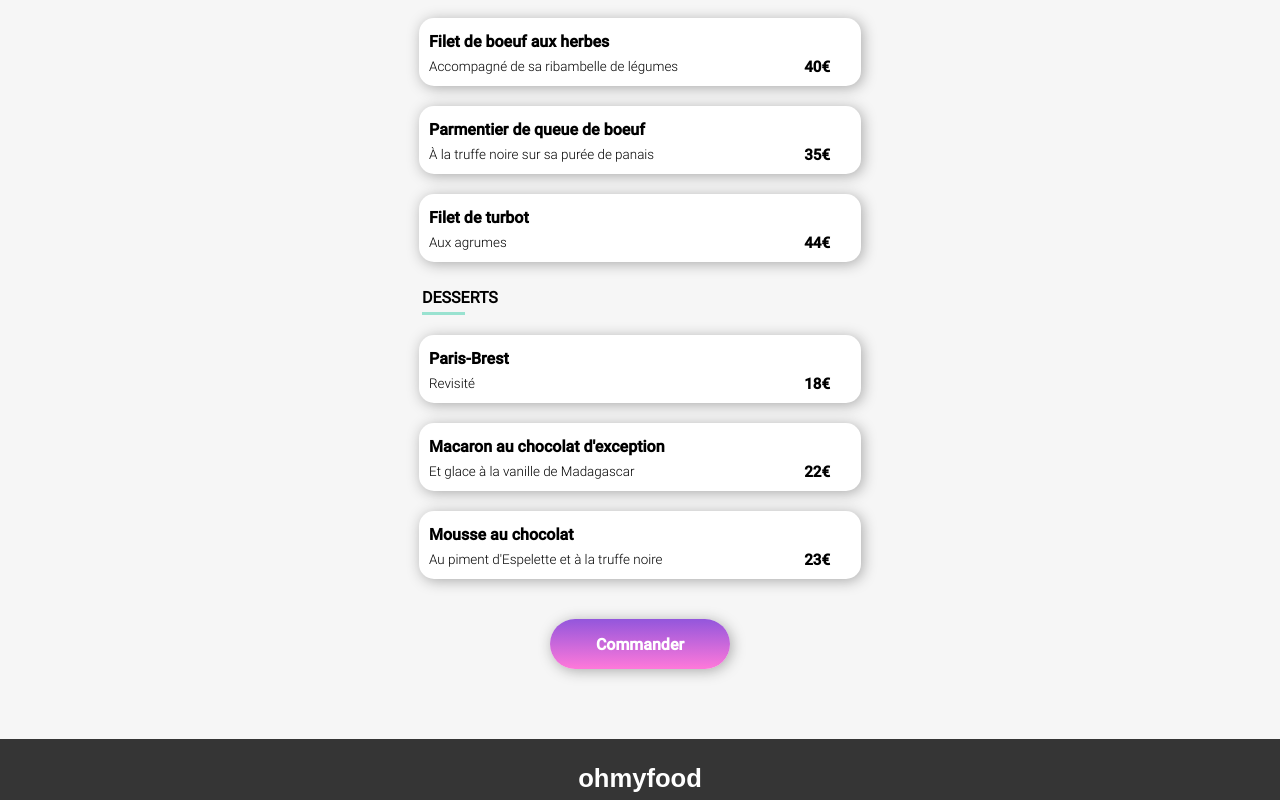
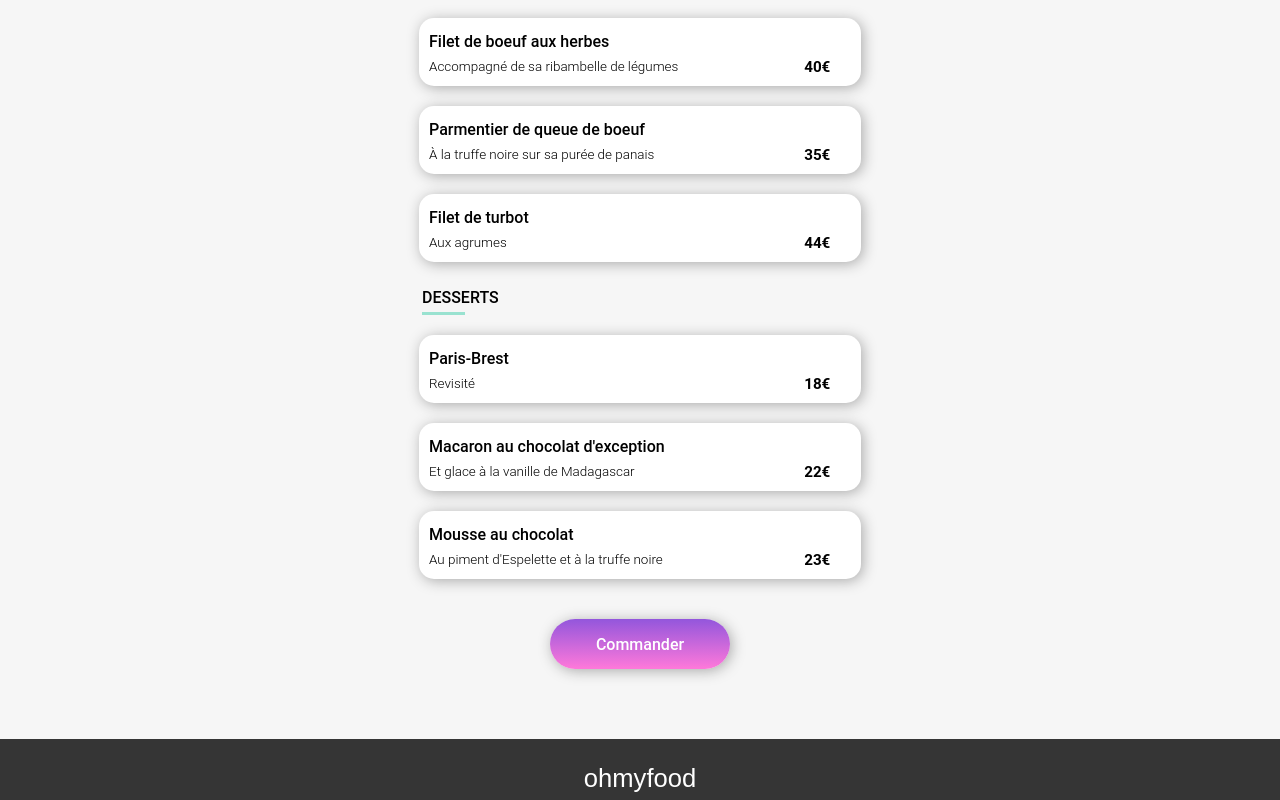
Before and after one commit to KDeflandre/DeflandreKarine_3_27052021, a website: page public/pages/Lapalettedugout.html in a window 1280 px wide. Shown: the part 720-1520 px from the top of the page. Drawn offline with Linux system fonts and the light colour scheme; a web font is replaced by a local one.

Commit message:
correction button + font

```diff
--- a/public/pages/Lapalettedugout.html
+++ b/public/pages/Lapalettedugout.html
@@ -142,9 +142,9 @@
 
 
             </div>
-            <div class="btn-explore">
-              <a href="#"><h3>Commander</h3></a>
-           </div>
+
+              <a href="#" class="btn-explore"><h3>Commander</h3></a>
+
             </div>
 
             </section>
--- a/sass/Base/_typography.scss
+++ b/sass/Base/_typography.scss
@@ -1,22 +1,4 @@
-@font-face {
-    font-family: 'roboto';
-    src: url('/public/fonts/Roboto/Roboto-Regular.ttf') format('truetype');
-}
 
-@font-face {
-    font-family: 'roboto medium';
-    src: url('/public/fonts/Roboto/Roboto-Medium.ttf') format('truetype');
-}
-
-@font-face {
-    font-family: 'roboto light';
-    src: url('/public/fonts/Roboto/Roboto-Light.ttf') format('truetype');
-}
-
-@font-face {
-    font-family: 'shrikhand';
-    src: url('/public/fonts/Shrikhand/Shrikhand-Regular.ttf') format('truetype');
-}
 
 body {
     font-size: 16px;
@@ -24,19 +6,23 @@ body {
 }
 
 body, input {
-    font-family: 'roboto', Arial, Helvetica, sans-serif;
+    font-family: 'Roboto', Arial, Helvetica, sans-serif;
+    font-weight: 400;
 }
 
 h3{
-    font-family: 'roboto medium';
+    font-family: 'Roboto';
+    font-weight: 500;
     font-size:1em;
 }
 
 h2 {
-    font-family: 'roboto medium';
+    font-family: 'Roboto';
+    font-weight: 500;
 }
 
 p {
-    font-family: 'roboto light';
+    font-family: 'Roboto';
+    font-weight: 300;
     font-size: 1.1em;
 }
--- a/sass/Components/_buttons.scss
+++ b/sass/Components/_buttons.scss
@@ -3,6 +3,7 @@
     background: linear-gradient($color-primary, $color-secondary);
     box-shadow: 2px 2px 14px #aaaaaa;
     margin:15px 15px 50px 15px;
+    color:white;
     a {
         color:white;
     }
@@ -48,7 +49,8 @@
     .btn-meal__price {
         margin: 40px 8px 0px;
         font-size: 0.95em;
-        font-family: 'roboto medium',Arial, Helvetica, sans-serif;
+        font-family: 'Roboto',Arial, Helvetica, sans-serif;
+        font-weight: 500;
     }
 
 
--- a/sass/Components/_loader.scss
+++ b/sass/Components/_loader.scss
@@ -1,6 +1,8 @@
 
 .Loader {
     position: fixed;
+    top:0px;
+    left: 0px;
     z-index: 100;
     width: 100%;
     height: 100%;
@@ -12,6 +14,9 @@
     animation-duration:10s;
     transition-duration: 10s;
     transition-delay: 10s;
+    animation-iteration-count: infinite;
+
+
 
 }
 
@@ -28,30 +33,23 @@
     width: 70px;
 }
 
-.Loader-animation {
-   &__cutlery {
-       animation: Loader-cutlery 1000ms 150ms;
-   }
+
+.Loader-animation__cutlery .fork {
+    animation: Loader-cutlery 0.4s alternate infinite ease-in-out;
 }
 
+.Loader-animation__cutlery .knife {
+    animation: Loader-cutlery 0.6s alternate infinite ease-in-out;
+}
+
+.Loader-animation__cutlery .spoon {
+    animation: Loader-cutlery 0.7s alternate infinite ease-in-out;
+}
 @keyframes Loader-cutlery {
 
-    0% {
-        transform: scaleX(0);
-    }
-    17% {
-        transform: scaleX(.18);
-    }
-    24% {
-        transform: scaleX(.40);
-        animation-timing-function: cubic-bezier(.9,0,.1,1);
-    }
-    46% {
-        transform: scaleX(.81);
-        animation-timing-function: cubic-bezier(.25,0.25,1);
-    }
-    100% {
-        transform: scaleX(0);
-    }
+    to {
+        transform: scale(0.8);
+        opacity: 0.5;
+      }
 
 }
--- a/sass/Layout/_footer.scss
+++ b/sass/Layout/_footer.scss
@@ -16,7 +16,7 @@ footer {
     }
 
     h2 {
-        font-family: "shrikhand", Arial, Helvetica, sans-serif;
+        font-family: 'Shrikhand', Arial, Helvetica, sans-serif;
         margin: 0;
         font-size: 1.2em;
         @include Tablet-only {
```
Also changed, not shown: index.html (+9 -6 lines), public/css/style.css, 3 other files.
